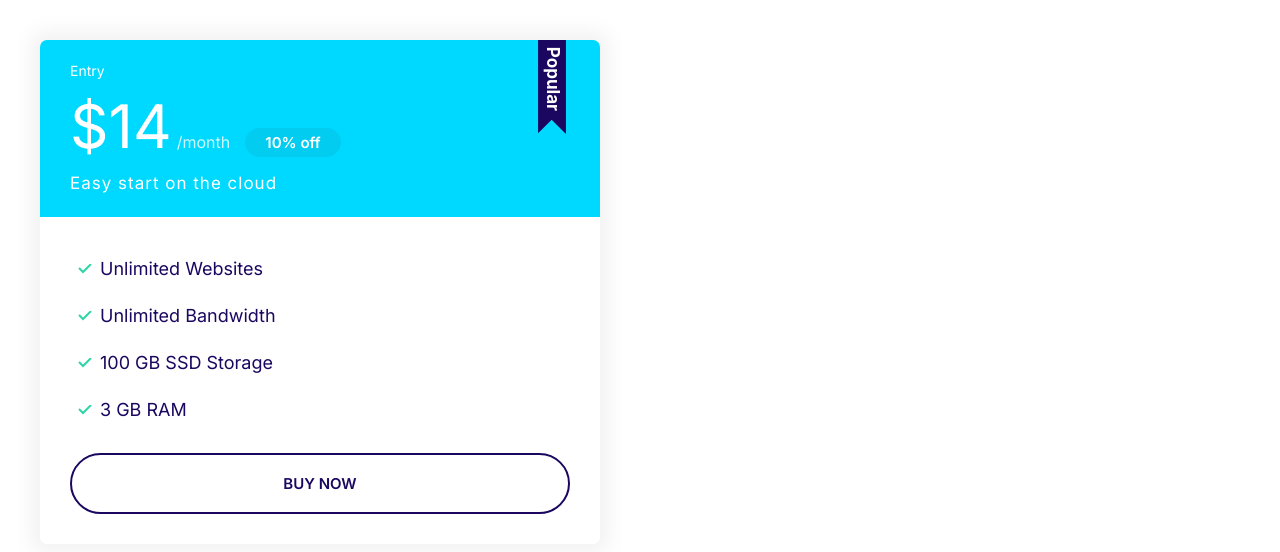
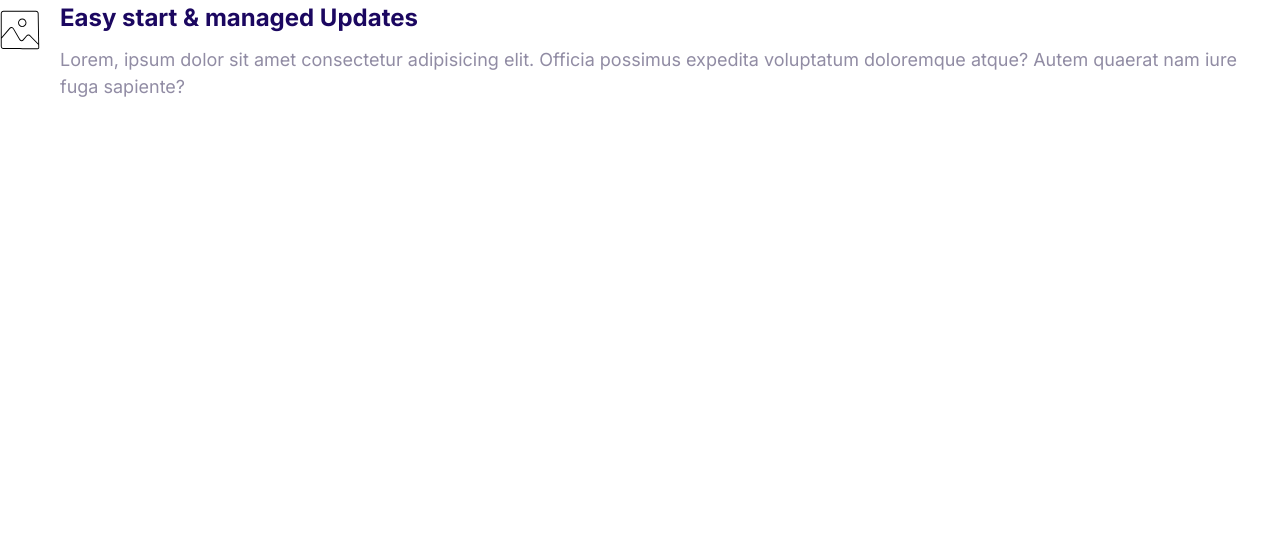
Before and after one commit to ZiXiOG/Moshify, a plain HTML site: page index.html in a window 1280 px wide. Drawn offline with Linux system fonts and the light colour scheme.

Commit message:
Defining media component.

```diff
--- a/css/style.css
+++ b/css/style.css
@@ -367,3 +367,21 @@ a {
     font-size: 1.7rem;
   }
 }
+
+/* Media */
+
+.media {
+  display: flex;
+}
+
+.media__title {
+  margin-top: 0;
+}
+
+.media__body {
+  margin: 0 2rem;
+}
+
+.media__image {
+  margin-top: 1rem;
+}
--- a/index.html
+++ b/index.html
@@ -14,26 +14,19 @@
     <link rel="stylesheet" href="/css/style.css" />
   </head>
   <body>
-    <div style="width: 50%; padding: 4rem">
-      <div class="plan plan--popular">
-        <div class="card card--secondary">
-          <header class="card__header">
-            <h3 class="plan__name">Entry</h3>
-            <span class="plan__price">$14</span>
-            <span class="plan__billing-cycle">/month</span>
-            <span class="badge badge--secondary badge--smal">10% off</span>
-            <span class="plan__description">Easy start on the cloud</span>
-          </header>
-          <div class="card__body">
-            <ul class="list list--tick">
-              <li class="list__item">Unlimited Websites</li>
-              <li class="list__item">Unlimited Bandwidth</li>
-              <li class="list__item">100 GB SSD Storage</li>
-              <li class="list__item">3 GB RAM</li>
-            </ul>
-            <button class="btn btn--outline btn--block">buy now</button>
-          </div>
-        </div>
+    <div class="media">
+      <div class="media__image">
+        <svg class="icon icon--primary">
+          <use xlink:href="/images/sprite.svg#snap"></use>
+        </svg>
+      </div>
+      <div class="media__body">
+        <h3 class="media__title">Easy start & managed Updates</h3>
+        <p>
+          Lorem, ipsum dolor sit amet consectetur adipisicing elit. Officia
+          possimus expedita voluptatum doloremque atque? Autem quaerat nam iure
+          fuga sapiente?
+        </p>
       </div>
     </div>
   </body>
```
Also changed, not shown: components/card.html (added, +22 -0 lines), components/media.html (added, +15 -0 lines).
